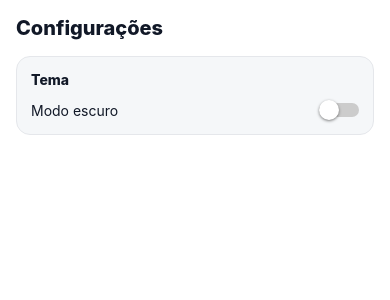
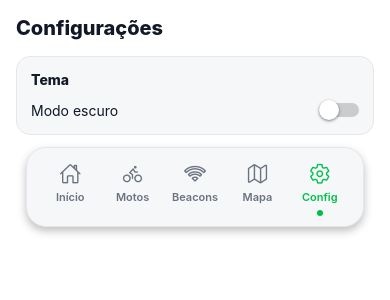
Before and after one commit to gusandrini/mth, a React Native app: screen /Config in a window 390 px wide. Shown: the top 300 px of the page. Built offline with nearby package versions, Linux system fonts and the light colour scheme.

Commit message:
fix: import Bar component in Config screen

```diff
--- a/src/screens/Config.tsx
+++ b/src/screens/Config.tsx
@@ -1,6 +1,7 @@
 import React from 'react';
 import { View, Text, StyleSheet, Switch, TouchableOpacity } from 'react-native';
 import { useTheme } from '@/context/Theme';
+import Bar from '@/components/Bar';
 
 export default function Config() {
   const { colors, isDark, toggleTheme } = useTheme();
@@ -27,6 +28,7 @@ export default function Config() {
 
 
       </View>
+      <Bar />
     </View>
   );
 }
```
